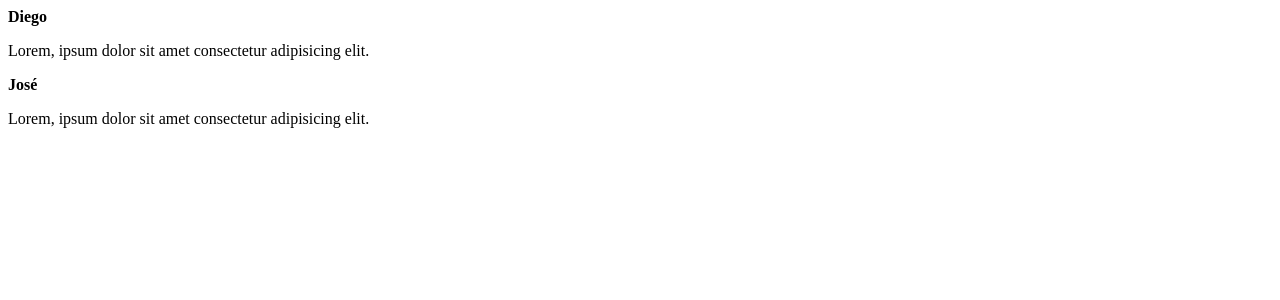
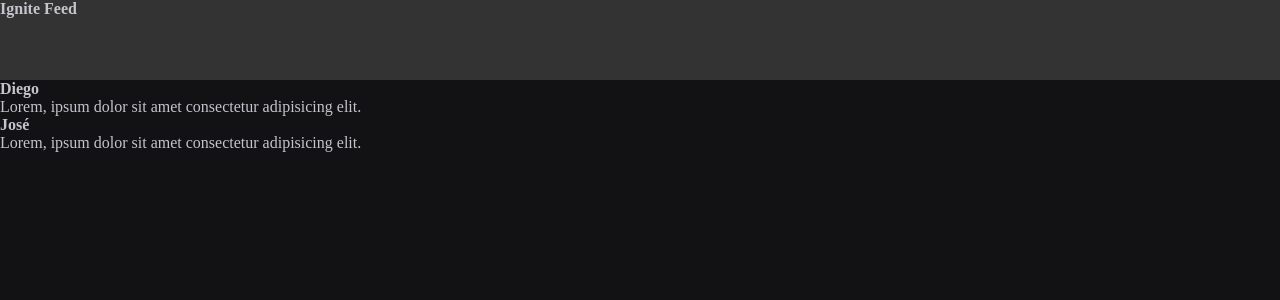
Before and after one commit to diego-salves/react-projects, a React (Vite) app in the folder 01-fundamentos-reactjs/: page / in a window 1280 px wide. Shown: the top 300 px of the page. Built offline with nearby package versions, Linux system fonts and the light colour scheme.

Commit message:
addind global css

```diff
--- a/01-fundamentos-reactjs/src/App.jsx
+++ b/01-fundamentos-reactjs/src/App.jsx
@@ -1,8 +1,13 @@
 import { Post } from './Post';
+
+import './global.css';
+import { Header } from './components/Header';
 
 export function App() {
   return (
     <div>
+      <Header />
+
       <Post
         author="Diego"
         content="Lorem, ipsum dolor sit amet consectetur adipisicing elit."
--- /dev/null
+++ b/01-fundamentos-reactjs/src/components/Header.jsx
@@ -0,0 +1,9 @@
+import styles from './Header.module.css'
+
+export function Header(){
+    return (
+        <header className={styles.header}>
+            <strong>Ignite Feed</strong>
+        </header>
+    );
+}
--- /dev/null
+++ b/01-fundamentos-reactjs/src/components/Header.module.css
@@ -0,0 +1,4 @@
+.header {
+    background: #333;
+    height: 80px;
+}
--- /dev/null
+++ b/01-fundamentos-reactjs/src/global.css
@@ -0,0 +1,24 @@
+:root {
+    --white: #fff;
+    --gray-100: #e1e1e6;
+    --gray-300: #c4c4cc;
+    --gray-400: #8d8d99;
+    --gray-600: #323238;
+    --gray-700: #29292e;
+    --gray-800: #202024;
+    --gray-900: #121214;
+
+    --green-900: #00875f;
+}
+
+* {
+    margin: 0;
+    padding: 0;
+    box-sizing: border-box ;
+}
+
+body {
+    background-color: var(--gray-900);
+    color: var(--gray-300);
+    -webkit-font-smoothing: antialiased;
+}
```
